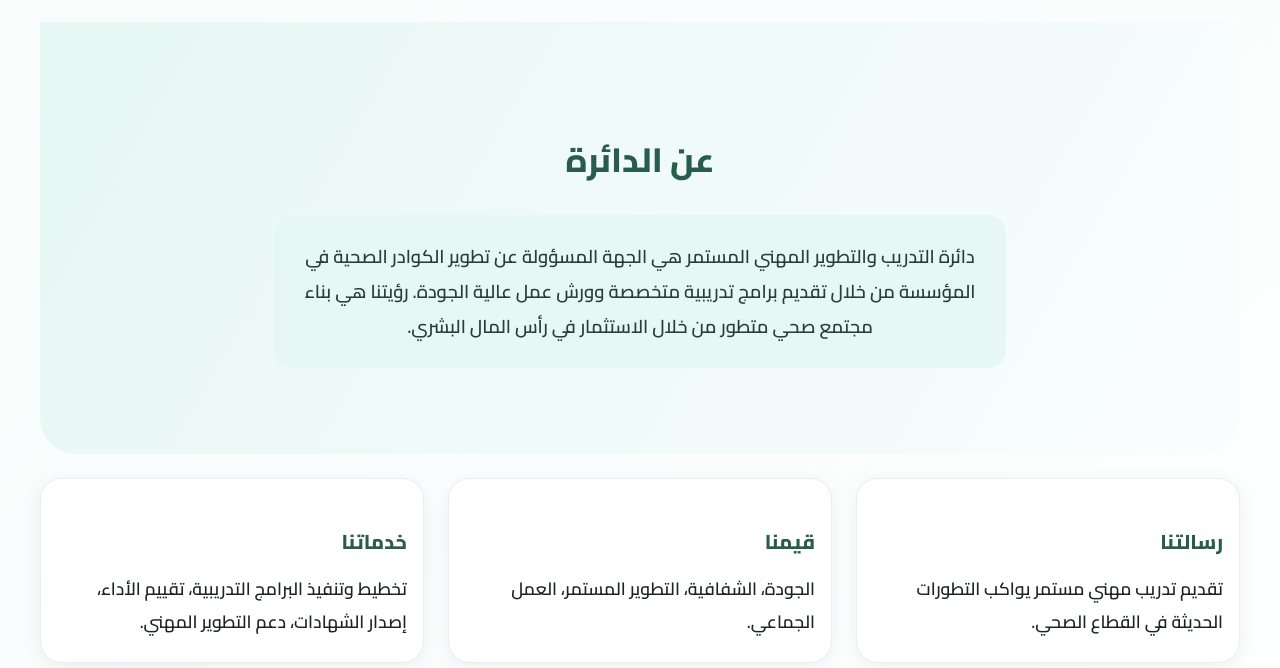
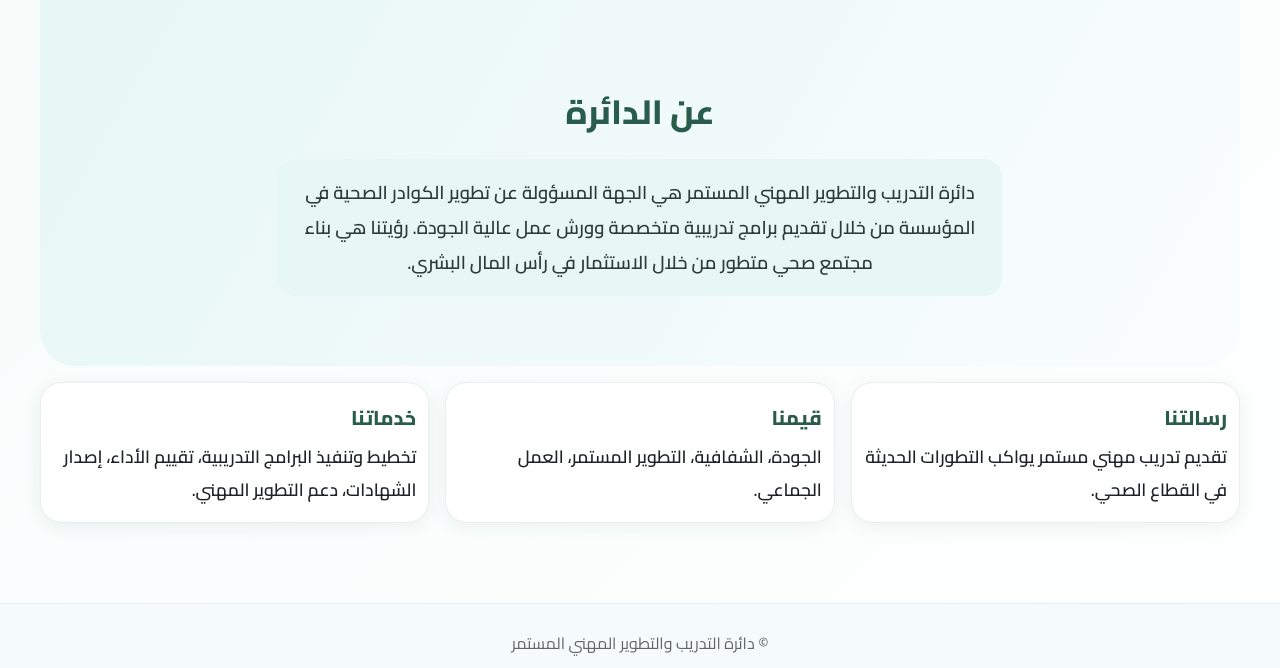
Before and after one commit to Fatma12-s/my-first-website, a plain HTML site: page index.html in a window 1280 px wide. Shown: the part 830-1498 px from the top of the page. Drawn offline with Linux system fonts and the light colour scheme.

Commit message:
تقليل المسافات والـ padding لجعل التصميم أكثر تماسكًا واحترافية
- تقليل padding في .hero من (64px 0 48px 0) إلى (48px 0 32px 0)
- تقليل margin-bottom في .hero .section-title من 24px إلى 16px
- تقليل margin والـ padding في .hero-desc من 24px إلى 0 و من 24px 16px إلى 16px 12px
- تقليل padding في .card من (24px 16px) إلى (16px 12px)
- تقليل margin في .card h3 من 12px إلى 4px
- تقليل gap في .grid من 24px إلى 16px
- تقليل padding في .section من (48px 0) إلى (32px 0)
- تقليل margin-bottom في .hero من 24px إلى 16px
- تقليل المسافات في footer من 12px إلى 4px
- توحيد المسافات بين جميع العناصر لتحقيق مظهر احترافي

```diff
--- a/index.html
+++ b/index.html
@@ -57,5 +57,9 @@
 
     <footer>
         <small>© دائرة التدريب والتطوير المهني المستمر</small>
-        <div style="width: 100%; margin-top: var(--space-sm); background: linear-gradient(120deg, var(--brand-light) 0%, #fafdff 100%); padding: var(--space-sm) 0;">
+        <div style="width: 100%; margin-top: var(--space-2xs); background: linear-gradient(120deg, var(--brand-light) 0%, #fafdff 100%); padding: var(--space-2xs) 0;">
             <img src="./assets/logo2.png.png" alt="الشعار الثاني">
+        </div>
+    </footer>
+</body>
+</html>
--- a/style.css
+++ b/style.css
@@ -195,10 +195,10 @@
   margin-top: var(--space-2xs);
 }
 .hero {
-  padding: var(--space-3xl) 0 var(--space-2xl) 0;
+  padding: var(--space-2xl) 0 var(--space-xl) 0;
   background: linear-gradient(120deg, var(--brand-light) 0%, #fafdff 100%);
   border-radius: 0 0 36px 36px;
-  margin-bottom: var(--space-lg);
+  margin-bottom: var(--space-md);
   display: flex;
   flex-direction: column;
   align-items: center;
@@ -209,7 +209,7 @@
 .hero .section-title {
   color: var(--brand-main);
   font-size: 2.1em;
-  margin-bottom: var(--space-lg);
+  margin-bottom: var(--space-md);
   text-align: center;
   font-weight: 800;
 }
@@ -217,12 +217,12 @@
 .hero p, .hero .hero-desc {
   font-size: 1.15rem;
   max-width: 700px;
-  margin: 0 auto var(--space-lg) auto;
+  margin: 0 auto 0 auto;
   color: #2a3d3a;
   font-weight: 600;
   background: var(--brand-light);
   border-radius: var(--radius);
-  padding: var(--space-lg) var(--space-md);
+  padding: var(--space-md) var(--space-sm);
   text-align: center;
 }
 .btn {
@@ -261,7 +261,7 @@
 /* Card Component */
 .card {
   background: #fff;
-  padding: var(--space-lg) var(--space-md);
+  padding: var(--space-md) var(--space-sm);
   border-radius: 22px;
   border: 1px solid var(--gray-300);
   box-shadow: var(--shadow-md);
@@ -276,7 +276,8 @@
   font-size: 1.25rem;
   font-weight: 800;
   color: var(--brand-main);
-  margin-bottom: var(--space-sm);
+  margin-bottom: var(--space-2xs);
+  margin-top: 0;
 }
 
 .card p {
@@ -289,14 +290,14 @@
 /* Grid Layout */
 .grid {
   display: grid;
-  gap: var(--space-lg);
+  gap: var(--space-md);
   grid-template-columns: repeat(auto-fit, minmax(270px, 1fr));
   justify-content: center;
 }
 
 /* Section */
 .section {
-  padding: var(--space-2xl) 0;
+  padding: var(--space-xl) 0;
 }
 
 .section-title {
```
Also changed, not shown: contact.html (+1 -1 lines), graduates.html (+1 -1 lines), internal-employees.html (+2 -2 lines), programs.html (+1 -1 lines).
